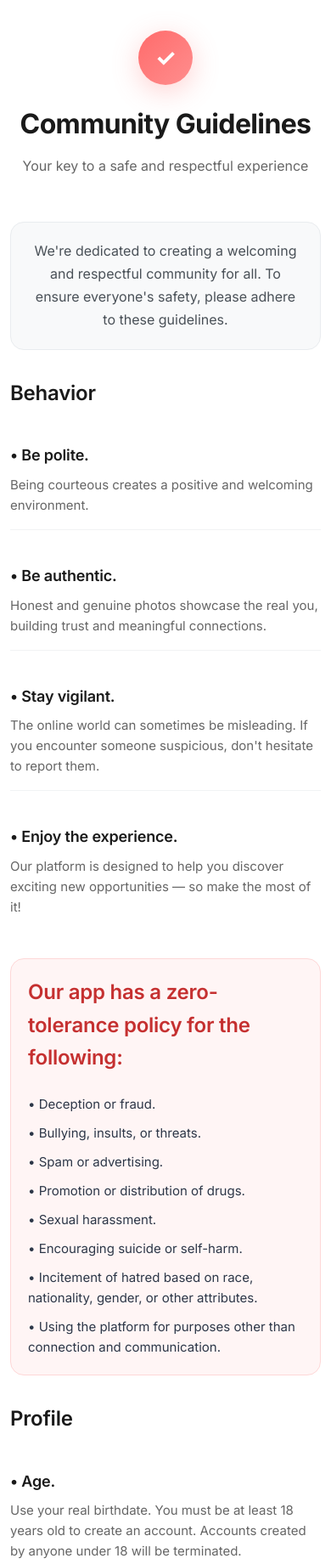
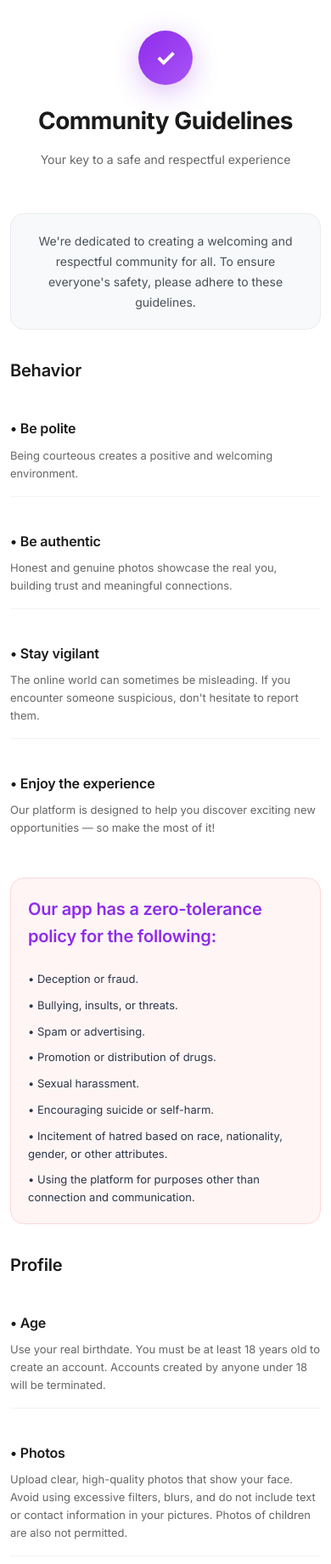
Before and after one commit to Seedyshen/Hottea, a website: page public/community-guidelines.html in a window 390 px wide. Shown: the top 1841 px of the page at 85% size. Drawn offline with Linux system fonts and the light colour scheme.

Commit message:
style: update Community Guidelines page styling
- Change color scheme from light red to purple (#8F2BEC)
- Remove trailing periods from all section titles
- Reduce all font sizes by 1 level for better readability
- Update responsive design font sizes accordingly
- Maintain consistent purple theme across all elements

```diff
--- a/public/community-guidelines.html
+++ b/public/community-guidelines.html
@@ -33,22 +33,22 @@
             <h2>Behavior</h2>
 
             <div class="behavior-item">
-                <h3>• Be polite.</h3>
+                <h3>• Be polite</h3>
                 <p>Being courteous creates a positive and welcoming environment.</p>
             </div>
 
             <div class="behavior-item">
-                <h3>• Be authentic.</h3>
+                <h3>• Be authentic</h3>
                 <p>Honest and genuine photos showcase the real you, building trust and meaningful connections.</p>
             </div>
 
             <div class="behavior-item">
-                <h3>• Stay vigilant.</h3>
+                <h3>• Stay vigilant</h3>
                 <p>The online world can sometimes be misleading. If you encounter someone suspicious, don't hesitate to report them.</p>
             </div>
 
             <div class="behavior-item">
-                <h3>• Enjoy the experience.</h3>
+                <h3>• Enjoy the experience</h3>
                 <p>Our platform is designed to help you discover exciting new opportunities — so make the most of it!</p>
             </div>
         </div>
@@ -74,17 +74,17 @@
             <h2>Profile</h2>
 
             <div class="profile-item">
-                <h3>• Age.</h3>
+                <h3>• Age</h3>
                 <p>Use your real birthdate. You must be at least 18 years old to create an account. Accounts created by anyone under 18 will be terminated.</p>
             </div>
 
             <div class="profile-item">
-                <h3>• Photos.</h3>
+                <h3>• Photos</h3>
                 <p>Upload clear, high-quality photos that show your face. Avoid using excessive filters, blurs, and do not include text or contact information in your pictures. Photos of children are also not permitted.</p>
             </div>
 
             <div class="profile-item">
-                <h3>• Username.</h3>
+                <h3>• Username</h3>
                 <p>Use your real name or a shortened version of it. Avoid offensive words, celebrity names, or symbols.</p>
             </div>
         </div>
--- a/public/guidelines.css
+++ b/public/guidelines.css
@@ -31,7 +31,7 @@ body {
 .header-icon {
     width: 80px;
     height: 80px;
-    background: linear-gradient(135deg, #ff6b6b, #ff8e8e);
+    background: linear-gradient(135deg, #8F2BEC, #A855F7);
     border-radius: 50%;
     display: flex;
     align-items: center;
@@ -40,11 +40,11 @@ body {
     font-size: 36px;
     color: white;
     font-weight: bold;
-    box-shadow: 0 8px 32px rgba(255, 107, 107, 0.3);
+    box-shadow: 0 8px 32px rgba(143, 43, 236, 0.3);
 }
 
 .guidelines-header h1 {
-    font-size: 48px;
+    font-size: 44px;
     font-weight: 700;
     color: #1a1a1a;
     margin-bottom: 16px;
@@ -52,7 +52,7 @@ body {
 }
 
 .header-subtitle {
-    font-size: 20px;
+    font-size: 18px;
     color: #666;
     font-weight: 400;
     max-width: 600px;
@@ -69,7 +69,7 @@ body {
 }
 
 .guidelines-intro p {
-    font-size: 18px;
+    font-size: 16px;
     color: #495057;
     text-align: center;
     line-height: 1.7;
@@ -82,7 +82,7 @@ body {
 }
 
 .guidelines-section h2 {
-    font-size: 32px;
+    font-size: 28px;
     font-weight: 600;
     color: #1a1a1a;
     margin-bottom: 32px;
@@ -101,7 +101,7 @@ body {
 }
 
 .behavior-item h3 {
-    font-size: 20px;
+    font-size: 18px;
     font-weight: 600;
     color: #1a1a1a;
     margin-bottom: 12px;
@@ -109,7 +109,7 @@ body {
 }
 
 .behavior-item p {
-    font-size: 16px;
+    font-size: 14px;
     color: #666;
     line-height: 1.6;
     font-weight: 400;
@@ -125,7 +125,7 @@ body {
 }
 
 .zero-tolerance h2 {
-    color: #c53030;
+    color: #8F2BEC;
     margin-bottom: 24px;
 }
 
@@ -135,7 +135,7 @@ body {
 }
 
 .zero-tolerance-list li {
-    font-size: 16px;
+    font-size: 14px;
     color: #2d3748;
     margin-bottom: 12px;
     padding-left: 0;
@@ -159,7 +159,7 @@ body {
 }
 
 .profile-item h3 {
-    font-size: 20px;
+    font-size: 18px;
     font-weight: 600;
     color: #1a1a1a;
     margin-bottom: 12px;
@@ -167,7 +167,7 @@ body {
 }
 
 .profile-item p {
-    font-size: 16px;
+    font-size: 14px;
     color: #666;
     line-height: 1.6;
     font-weight: 400;
@@ -181,7 +181,7 @@ body {
 }
 
 .content-list li {
-    font-size: 16px;
+    font-size: 14px;
     color: #2d3748;
     margin-bottom: 12px;
     padding-left: 0;
@@ -212,12 +212,12 @@ body {
     }
 
     .guidelines-header h1 {
-        font-size: 36px;
+        font-size: 32px;
         margin-bottom: 12px;
     }
 
     .header-subtitle {
-        font-size: 18px;
+        font-size: 16px;
     }
 
     .guidelines-intro {
@@ -226,7 +226,7 @@ body {
     }
 
     .guidelines-intro p {
-        font-size: 16px;
+        font-size: 14px;
     }
 
     .guidelines-section {
@@ -234,7 +234,7 @@ body {
     }
 
     .guidelines-section h2 {
-        font-size: 28px;
+        font-size: 24px;
         margin-bottom: 24px;
     }
 
@@ -251,18 +251,18 @@ body {
 
     .behavior-item h3,
     .profile-item h3 {
-        font-size: 18px;
+        font-size: 16px;
         margin-bottom: 8px;
     }
 
     .behavior-item p,
     .profile-item p {
-        font-size: 15px;
+        font-size: 13px;
     }
 
     .zero-tolerance-list li,
     .content-list li {
-        font-size: 15px;
+        font-size: 13px;
         margin-bottom: 10px;
     }
 }
@@ -273,11 +273,11 @@ body {
     }
 
     .guidelines-header h1 {
-        font-size: 32px;
+        font-size: 28px;
     }
 
     .header-subtitle {
-        font-size: 16px;
+        font-size: 14px;
     }
 
     .guidelines-intro {
@@ -285,7 +285,7 @@ body {
     }
 
     .guidelines-section h2 {
-        font-size: 24px;
+        font-size: 20px;
     }
 
     .zero-tolerance {
@@ -300,7 +300,7 @@ html {
 
 /* Focus styles for accessibility */
 *:focus {
-    outline: 2px solid #ff6b6b;
+    outline: 2px solid #8F2BEC;
     outline-offset: 2px;
 }
 
```
